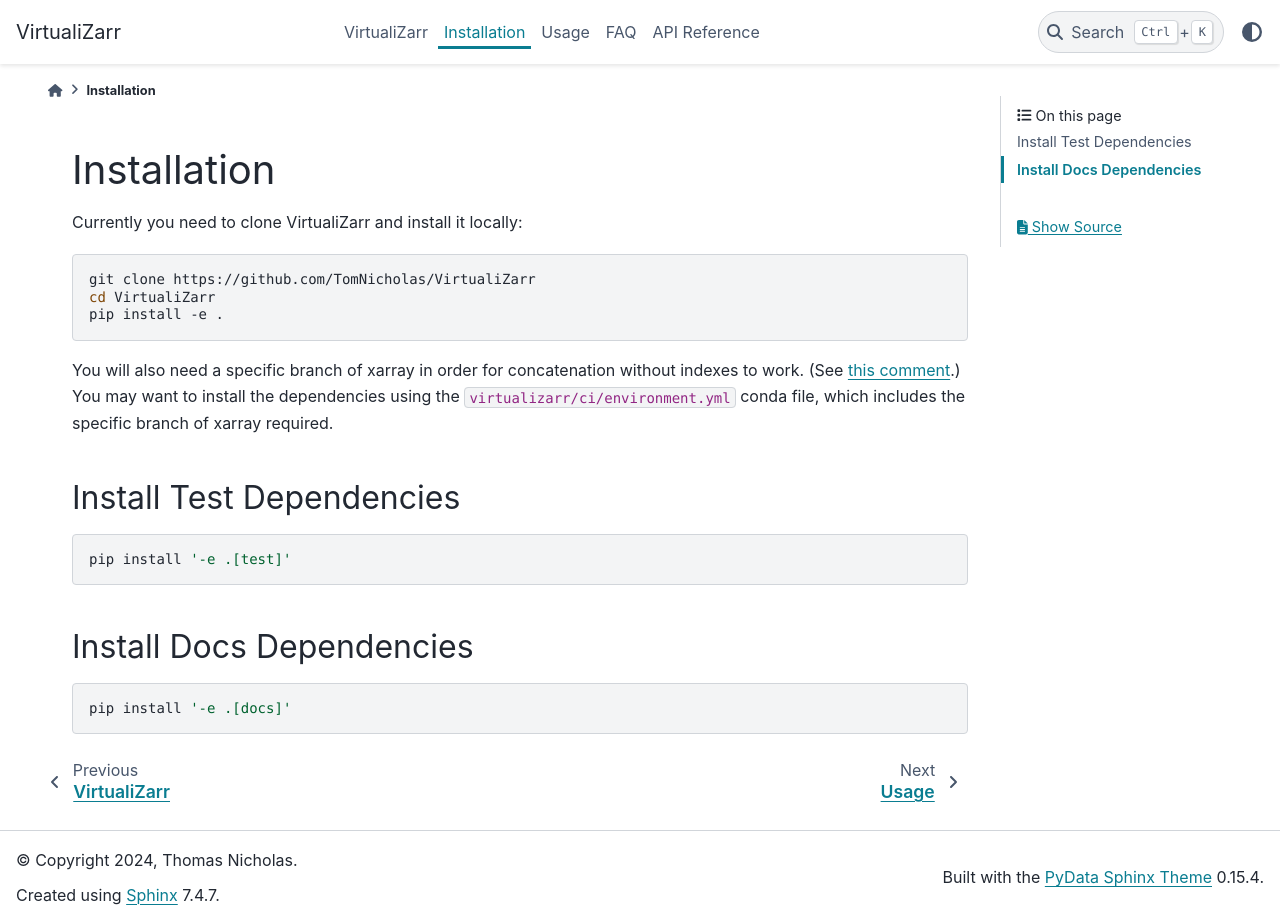
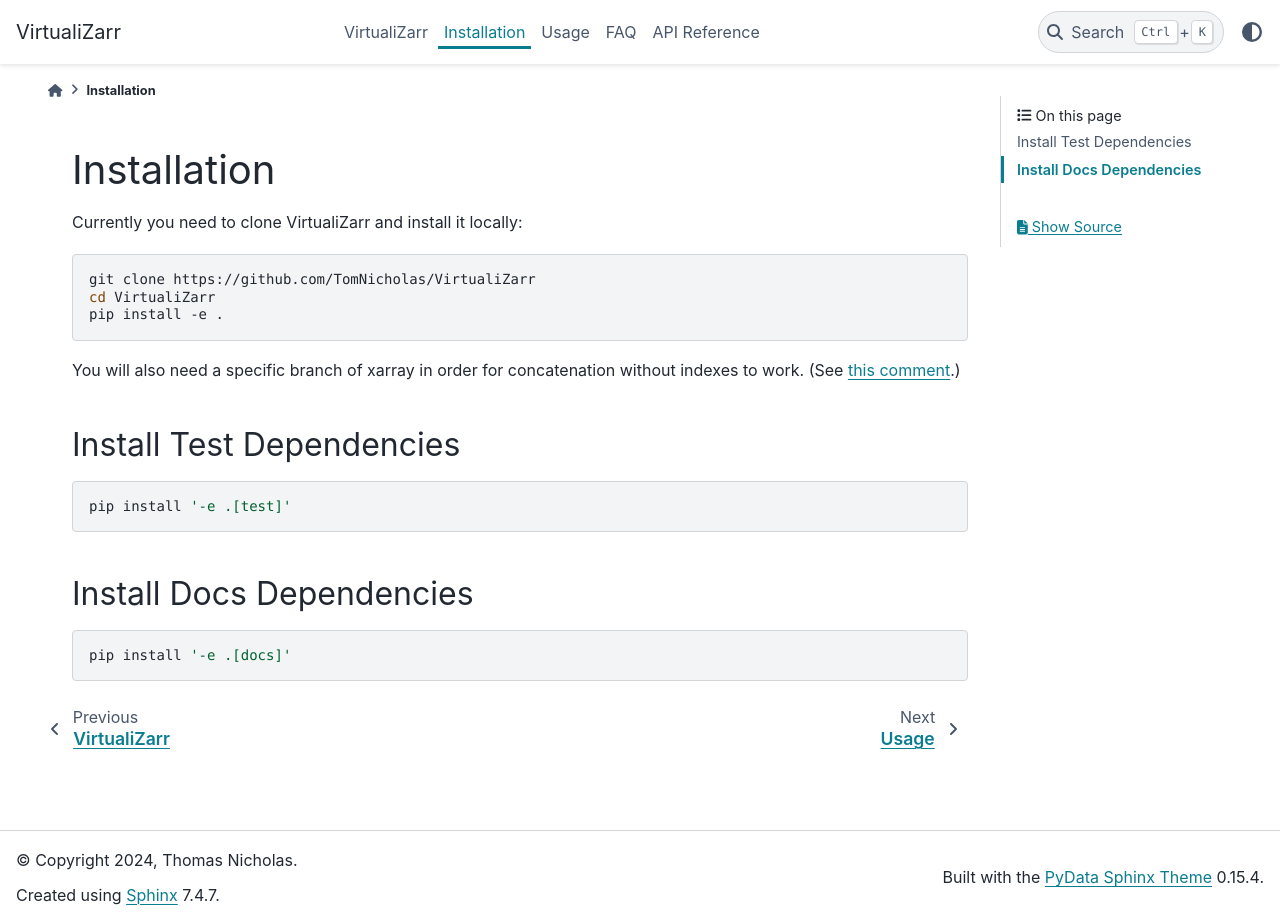
Before and after one commit to zarr-developers/VirtualiZarr, a Sphinx documentation site: the page built from docs/installation.md, in a window 1280 px wide and 924 px high. Built offline with Sphinx 7.4.7 and the PyData theme 0.15.4, drawn with Linux system fonts in a browser that asks for light colours.

Commit message:
Update installation instructions
The file `ci/environment.yml` does not currently exist anymore and AFAICT this is now handled by the pip install.

````diff
--- a/docs/installation.md
+++ b/docs/installation.md
@@ -8,7 +8,7 @@
 pip install -e .
 ```
 
-You will also need a specific branch of xarray in order for concatenation without indexes to work. (See [this comment](https://github.com/TomNicholas/VirtualiZarr/issues/14#issuecomment-2018369470).) You may want to install the dependencies using the `virtualizarr/ci/environment.yml` conda file, which includes the specific branch of xarray required.
+You will also need a specific branch of xarray in order for concatenation without indexes to work. (See [this comment](https://github.com/TomNicholas/VirtualiZarr/issues/14#issuecomment-2018369470).)
 
 
 ## Install Test Dependencies
````
